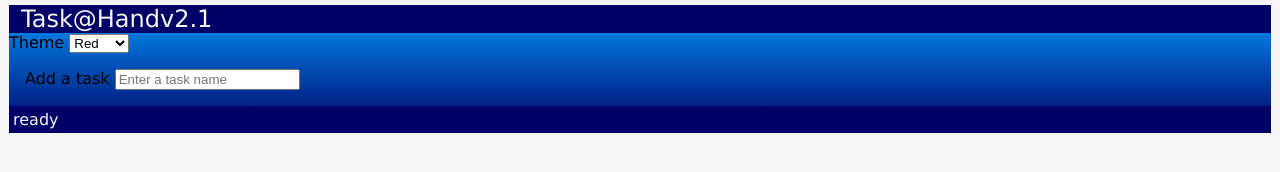
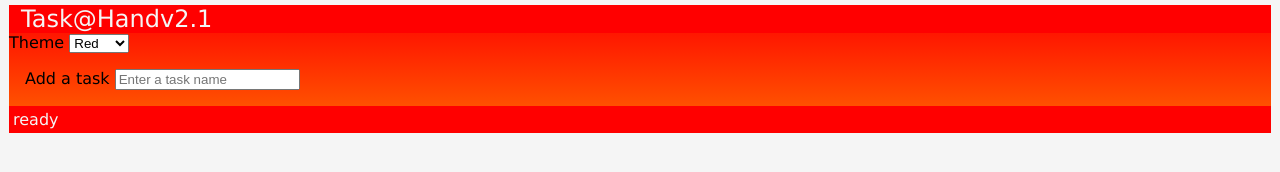
Before and after one commit to Jehkk/Web-Development-IST-113C-, a plain HTML site: page taskAtHand2b/taskAtHand.html in a window 1280 px wide. Drawn offline with Linux system fonts and the light colour scheme.

Commit message:
Add files via upload

```diff
--- a/taskAtHand2b/taskAtHand.html
+++ b/taskAtHand2b/taskAtHand.html
@@ -3,7 +3,7 @@
 <head>
     <title>Task@Hand</title>
     <link href="taskAtHand.css" rel="StyleSheet" />
-	<link id="theme-style" href="themes/blue.css" rel="StyleSheet" />
+	<link id="theme-style" href="themes/red.css" rel="StyleSheet" />
     <script src="lib/jquery-1.8.1.min.js"></script>
     <script src="taskAtHand.js"></script>
 	<script src="appStorage.js"></script>
```
